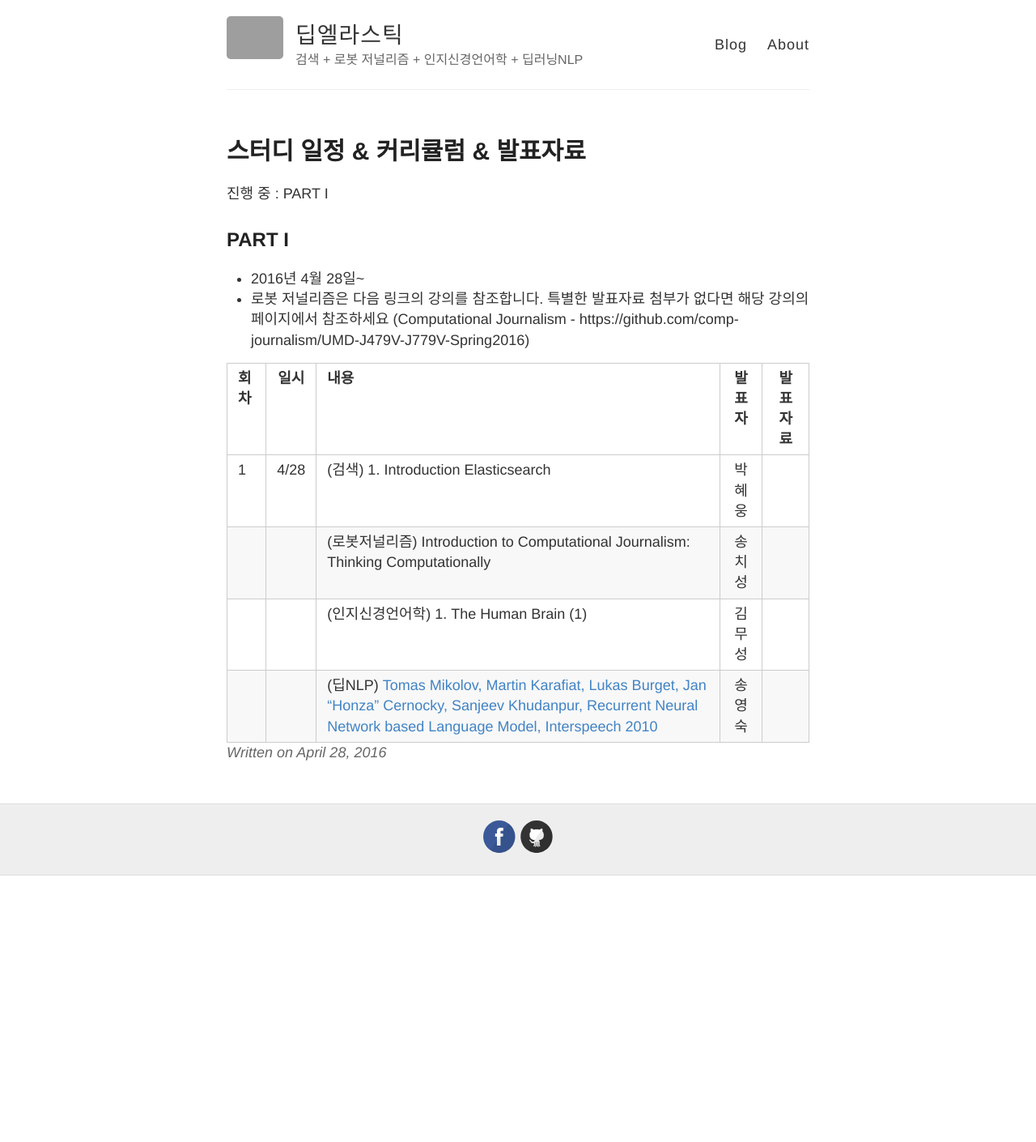
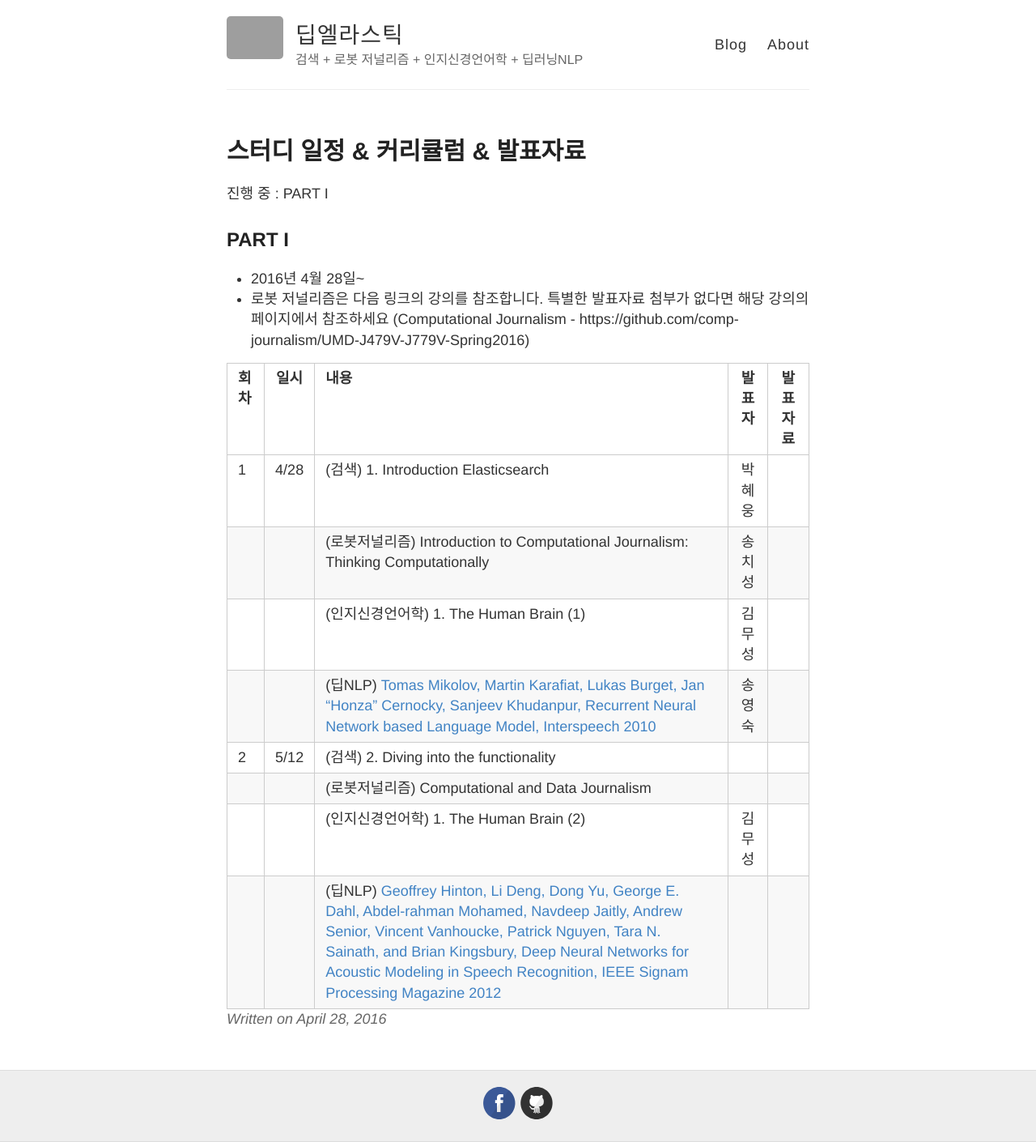
Before and after one commit to babelPish/deep-elastic, a Jekyll site: the page built from _posts/2016-4-28-SCHEDULE.md, in a window 1280 px wide. Shown: the whole page at 81% size. Built offline with Jekyll 4.4.1, drawn with Linux system fonts in a browser that asks for light colours; Markdown is read by kramdown in place of the engine named in the settings; before the commit the page ends 1081 px from its top, so only the background shows below that; grey boxes are pictures that could not be loaded.

Commit message:
Update 2016-4-28-SCHEDULE.md

```diff
--- a/_posts/2016-4-28-SCHEDULE.md
+++ b/_posts/2016-4-28-SCHEDULE.md
@@ -16,3 +16,7 @@ title: 스터디 일정 & 커리큘럼 & 발표자료
 |   |    |(로봇저널리즘) Introduction to Computational Journalism: Thinking Computationally |송치성| |
 |   |    |(인지신경언어학) 1. The Human Brain (1) |김무성| |
 |   |    |(딥NLP) [Tomas Mikolov, Martin Karafiat, Lukas Burget, Jan "Honza" Cernocky, Sanjeev Khudanpur, Recurrent Neural Network based Language Model, Interspeech 2010](http://www.fit.vutbr.cz/research/groups/speech/publi/2010/mikolov_interspeech2010_IS100722.pdf) | 송영숙 | |
+| 2 |5/12 |(검색) 2. Diving into the functionality |  | |
+|   |    |(로봇저널리즘) Computational and Data Journalism || |
+|   |    |(인지신경언어학) 1. The Human Brain (2) |김무성| |
+|   |    |(딥NLP) [Geoffrey Hinton, Li Deng, Dong Yu, George E. Dahl, Abdel-rahman Mohamed, Navdeep Jaitly, Andrew Senior, Vincent Vanhoucke, Patrick Nguyen, Tara N. Sainath, and Brian Kingsbury, Deep Neural Networks for Acoustic Modeling in Speech Recognition, IEEE Signam Processing Magazine 2012](http://cs224d.stanford.edu/papers/maas_paper.pdf) |  | |
```
